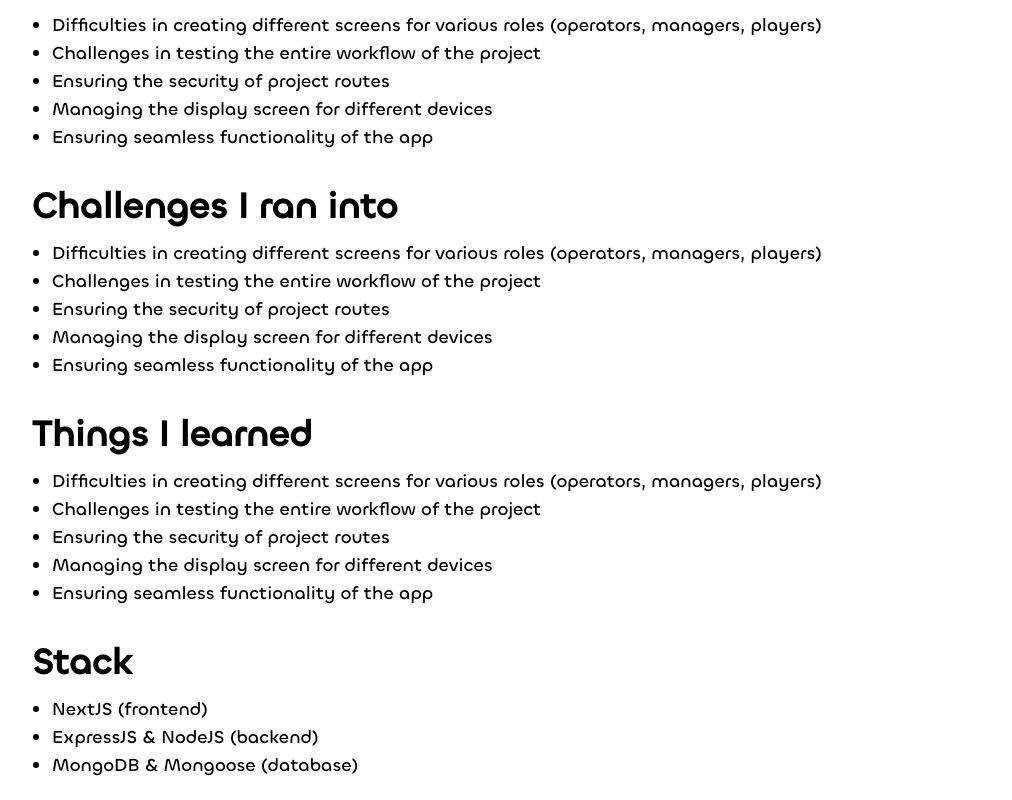
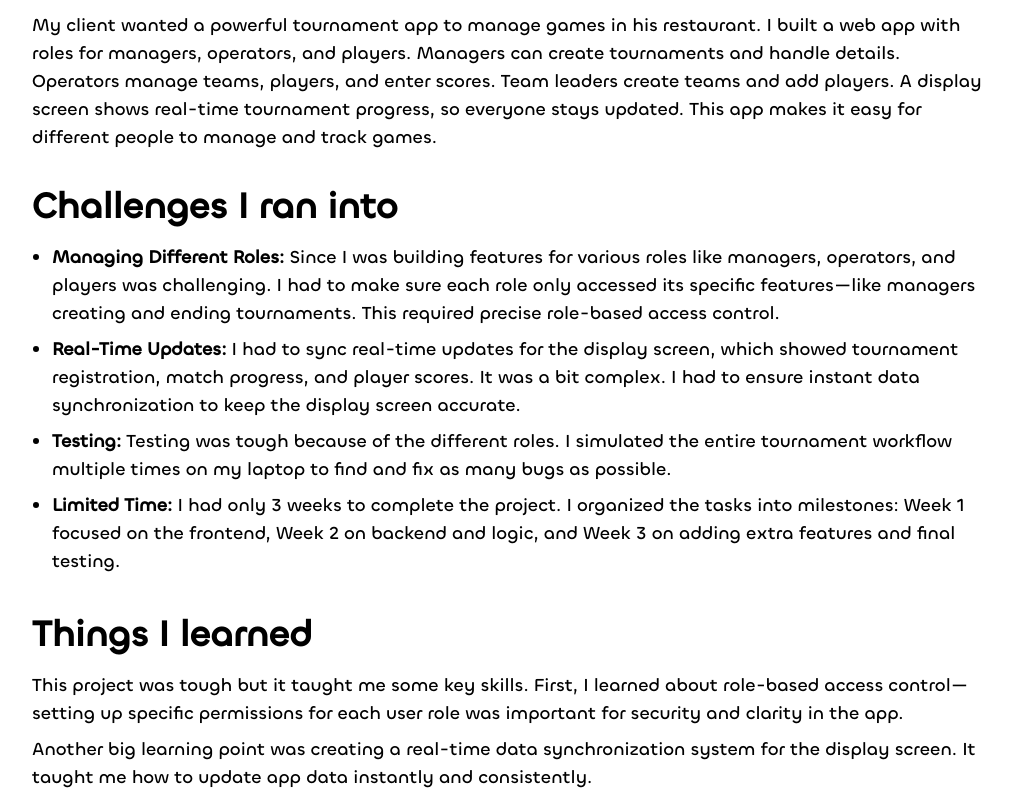
Before and after one commit to abdulwahab5547/portfolio-app, a Next.js app: page /project/tournament-app in a window 1280 px wide. Shown: the part 800-1600 px from the top of the page, without its empty margins (0-1012 px from the left). Built offline with nearby package versions, Linux system fonts and the light colour scheme; some icons are missing.

Commit message:
Your commit message

```diff
--- a/src/app/Components/footer.tsx
+++ b/src/app/Components/footer.tsx
@@ -9,10 +9,10 @@ function Footer(){
                 </div>
                 <div className="py-4">
                     <ul className="nav-icons flex flex-col md:flex-row gap-5">
-                        <li className="hover:text-orange"><a href="#home">Home</a></li>
-                        <li className="hover:text-orange"><a href="#about">About</a></li>
-                        <li className="hover:text-orange"><a href="#portfolio">Portfolio</a></li>
-                        <li className="hover:text-orange"><a href="#contact">Contact</a></li>
+                        <li className="hover:text-orange"><a href="/#home">Home</a></li>
+                        <li className="hover:text-orange"><a href="/#about">About</a></li>
+                        <li className="hover:text-orange"><a href="/#portfolio">Portfolio</a></li>
+                        <li className="hover:text-orange"><a href="/#contact">Contact</a></li>
                     </ul>
                 </div>
             </div>
--- a/src/app/project/tournament-app/page.tsx
+++ b/src/app/project/tournament-app/page.tsx
@@ -2,7 +2,6 @@
 
 import Ending from '@/assets/ending.png'
 import Image from 'next/image'
-import CheckItOff from '@/assets/checkitoff.jpg'
 import One from '@/assets/tournament/1.jpg'
 import Two from '@/assets/tournament/2.jpg'
 import Three from '@/assets/tournament/3.jpg'
@@ -72,14 +71,8 @@ function Project(){
             <div className='max-w-[95%] m-auto py-5'>
                 <div className='py-3'>
                     <h2 className='font-bold md:text-4xl text-3xl'>Problems solved</h2>
-                    <div className='max-w-[950px] pl-5 py-3'>
-                        <ul className="list-disc text-lg">
-                            <li>Difficulties in creating different screens for various roles (operators, managers, players)</li>
-                            <li>Challenges in testing the entire workflow of the project</li>
-                            <li>Ensuring the security of project routes</li>
-                            <li>Managing the display screen for different devices</li>
-                            <li>Ensuring seamless functionality of the app</li>
-                        </ul>
+                    <div className='max-w-[950px] py-3 text-lg'>
+                        <p>My client wanted a powerful tournament app to manage games in his restaurant. I built a web app with roles for managers, operators, and players. Managers can create tournaments and handle details. Operators manage teams, players, and enter scores. Team leaders create teams and add players. A display screen shows real-time tournament progress, so everyone stays updated. This app makes it easy for different people to manage and track games. </p>
                     </div>
                 </div>
 
@@ -87,25 +80,21 @@ function Project(){
                     <h2 className='font-bold md:text-4xl text-3xl'>Challenges I ran into</h2>
                     <div className='max-w-[950px] pl-5 py-3'>
                         <ul className="list-disc text-lg">
-                            <li>Difficulties in creating different screens for various roles (operators, managers, players)</li>
-                            <li>Challenges in testing the entire workflow of the project</li>
-                            <li>Ensuring the security of project routes</li>
-                            <li>Managing the display screen for different devices</li>
-                            <li>Ensuring seamless functionality of the app</li>
+                            <li className="py-1"><strong>Managing Different Roles:</strong> Since I was building features for various roles like managers, operators, and players was challenging. I had to make sure each role only accessed its specific features—like managers creating and ending tournaments. This required precise role-based access control.</li>
+                            <li className="py-1"><strong>Real-Time Updates:</strong> I had to sync real-time updates for the display screen, which showed tournament registration, match progress, and player scores. It was a bit complex. I had to ensure instant data synchronization to keep the display screen accurate.</li>
+                            <li className="py-1"><strong>Testing:</strong> Testing was tough because of the different roles. I simulated the entire tournament workflow multiple times on my laptop to find and fix as many bugs as possible.</li>
+                            <li className="py-1"><strong>Limited Time:</strong> I had only 3 weeks to complete the project. I organized the tasks into milestones: Week 1 focused on the frontend, Week 2 on backend and logic, and Week 3 on adding extra features and final testing.</li>
                         </ul>
                     </div>
                 </div>
 
                 <div className='py-3'>
                     <h2 className='font-bold md:text-4xl text-3xl'>Things I learned</h2>
-                    <div className='max-w-[950px] pl-5 py-3'>
-                        <ul className="list-disc text-lg">
-                            <li>Difficulties in creating different screens for various roles (operators, managers, players)</li>
-                            <li>Challenges in testing the entire workflow of the project</li>
-                            <li>Ensuring the security of project routes</li>
-                            <li>Managing the display screen for different devices</li>
-                            <li>Ensuring seamless functionality of the app</li>
-                        </ul>
+                    <div className='max-w-[950px] text-lg py-3'>
+                        <p className='py-1'>This project was tough but it taught me some key skills. First, I learned about role-based access control—setting up specific permissions for each user role was important for security and clarity in the app. </p>
+                        <p className='py-1'>Another big learning point was creating a real-time data synchronization system for the display screen. It taught me how to update app data instantly and consistently.</p>
+                        <p className='py-1'>Apart from that, managing multiple user flows enhanced my testing skills, as I saw the importance of testing functions specific to each role.</p>
+
                     </div>
                 </div>
 
```
